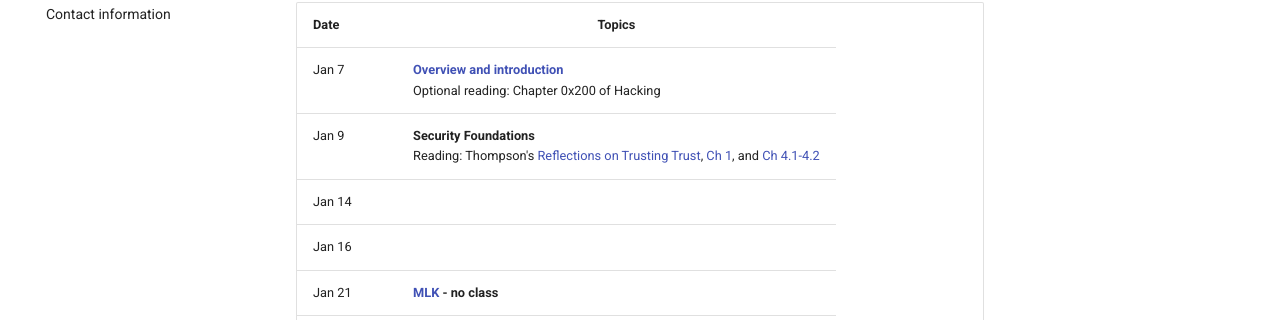
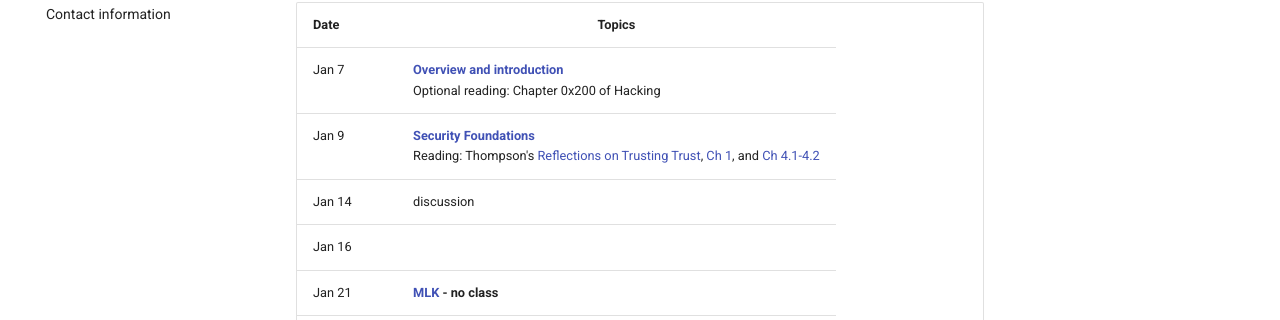
Before and after one commit to PLSysSec/cse127-website, an MkDocs documentation site: the page built from docs/syllabus.md, in a window 1280 px wide and 1325 px high. Shown: the part 178-498 px from the top of the window. Built offline with MkDocs 1.6.1 and Material for MkDocs 9.7.7, drawn with Linux system fonts in a browser that asks for light colours.

```diff
--- a/docs/syllabus.md
+++ b/docs/syllabus.md
@@ -1,8 +1,8 @@
 **Date**   | <center>**Topics**</center>
 :----------|:--------------------------------
 Jan  7     | [**Overview and introduction**](slides/lecture1.pdf) <br/> Optional reading: Chapter 0x200 of Hacking
-Jan  9     | **Security Foundations** <br/> Reading: Thompson's [Reflections on Trusting Trust](papers/thompson.pdf), [Ch 1](https://www.cl.cam.ac.uk/~rja14/Papers/SEv2-c01.pdf), and [Ch 4.1-4.2](https://www.cl.cam.ac.uk/~rja14/Papers/SEv2-c04.pdf)
-Jan 14     |
+Jan  9     | [**Security Foundations**](slides/lecture2.pdf) <br/> Reading: Thompson's [Reflections on Trusting Trust](papers/thompson.pdf), [Ch 1](https://www.cl.cam.ac.uk/~rja14/Papers/SEv2-c01.pdf), and [Ch 4.1-4.2](https://www.cl.cam.ac.uk/~rja14/Papers/SEv2-c04.pdf)
+Jan 14     | discussion
 Jan 16     |
 Jan 21     | **[MLK](https://en.wikipedia.org/wiki/Martin_Luther_King_Jr.) - no class**
 Jan 23     |
```
Also changed, not shown: site/search/search_index.json, site/sitemap.xml, site/syllabus/index.html, 3 other files.
